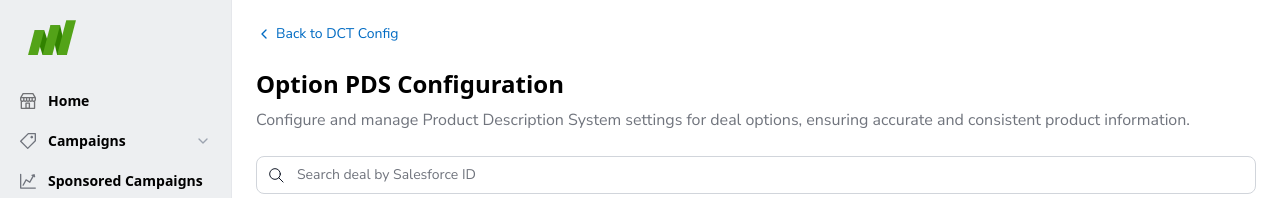
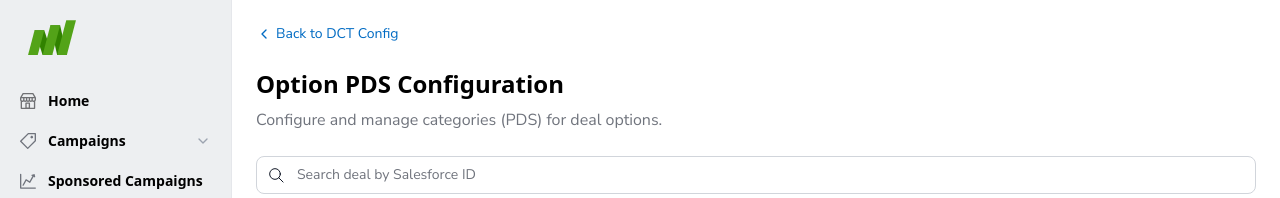
Before and after one commit to michal-ux-lab/Voucher-list, a Next.js app: page /dct-config/option-pds in a window 1280 px wide. Shown: the top 198 px of the page. Built offline with nearby package versions, Linux system fonts and the light colour scheme.

Commit message:
Update page.tsx

```diff
--- a/app/dct-config/option-pds/page.tsx
+++ b/app/dct-config/option-pds/page.tsx
@@ -78,7 +78,7 @@ export default function OptionPDSConfigPage() {
 
       <h1 className="text-2xl font-bold">Option PDS Configuration</h1>
       <p className="text-md text-[#70747D] mt-2 mb-6">
-        Configure and manage Product Description System settings for deal options, ensuring accurate and consistent product information.
+        Configure and manage categories (PDS) for deal options.
       </p>
 
       {/* Search Bar */}
```
